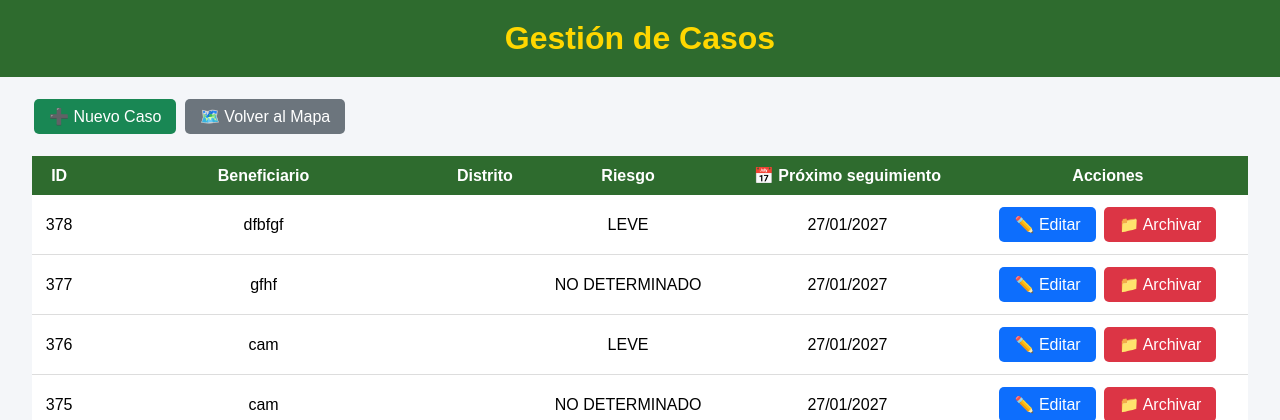
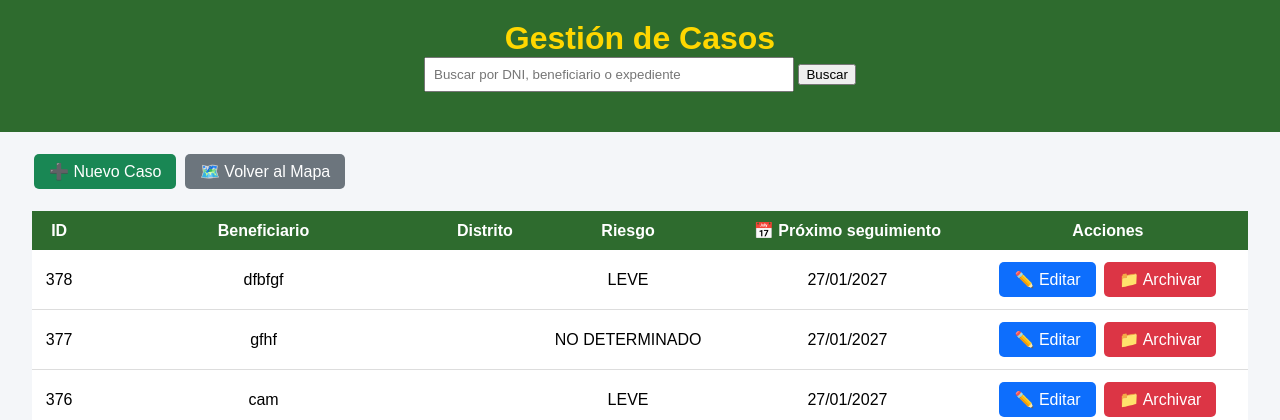
Before and after one commit to jefcomfamea-alt/mapa-mpcomfamea, a Django app: page /gestion-casos/ in a window 1280 px wide. Shown: the top 420 px of the page. Run offline with Django 5.2, Linux system fonts and the light colour scheme; a user stored in the database is signed in; data comes from the database, SQL or seed files in the repository.

Commit message:
Agrega busqueda en gestion de casos

```diff
--- a/mapa/templates/mapa/gestion_casos.html
+++ b/mapa/templates/mapa/gestion_casos.html
@@ -93,6 +93,28 @@
 <header>
 
     <h1>Gestión de Casos</h1>
+
+    <form method="GET" style="margin-bottom:20px;">
+
+    <input
+        type="text"
+        name="q"
+        value="{{ busqueda }}"
+        placeholder="Buscar por DNI, beneficiario o expediente"
+        style="padding:8px; width:350px;"
+    >
+
+    <button type="submit">
+        Buscar
+    </button>
+
+    {% if busqueda %}
+        <a href="{% url 'gestion_casos' %}">
+            Limpiar
+        </a>
+    {% endif %}
+
+</form>
 
 </header>
 
--- a/mapa/views.py
+++ b/mapa/views.py
@@ -327,10 +327,22 @@ def nuevo_caso(request):
 def gestion_casos(request):
 
     from django.core.paginator import Paginator
+    from django.db.models import Q
+
+    busqueda = request.GET.get("q", "")
 
     casos = Caso.objects.filter(
         estado="ACTIVO"
-    ).order_by("-id")
+    )
+
+    if busqueda:
+        casos = casos.filter(
+            Q(beneficiario__icontains=busqueda) |
+            Q(dni_beneficiario__icontains=busqueda) |
+            Q(expediente__icontains=busqueda)
+        )
+
+    casos = casos.order_by("-id")
 
     paginador = Paginator(casos, 20)
 
@@ -342,7 +354,8 @@ def gestion_casos(request):
         request,
         "mapa/gestion_casos.html",
         {
-            "casos": casos
+            "casos": casos,
+            "busqueda": busqueda
         }
     )
 
```
